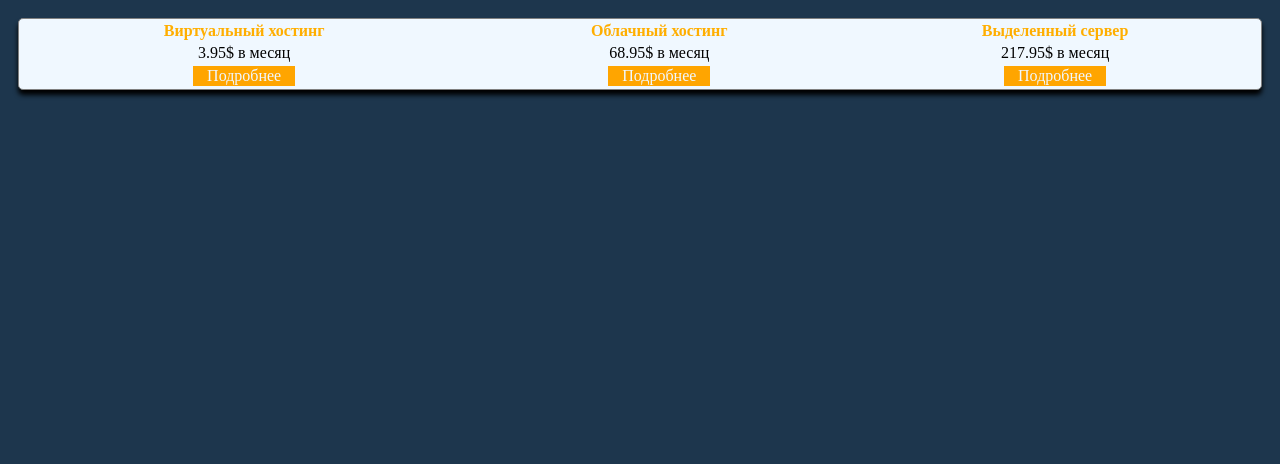
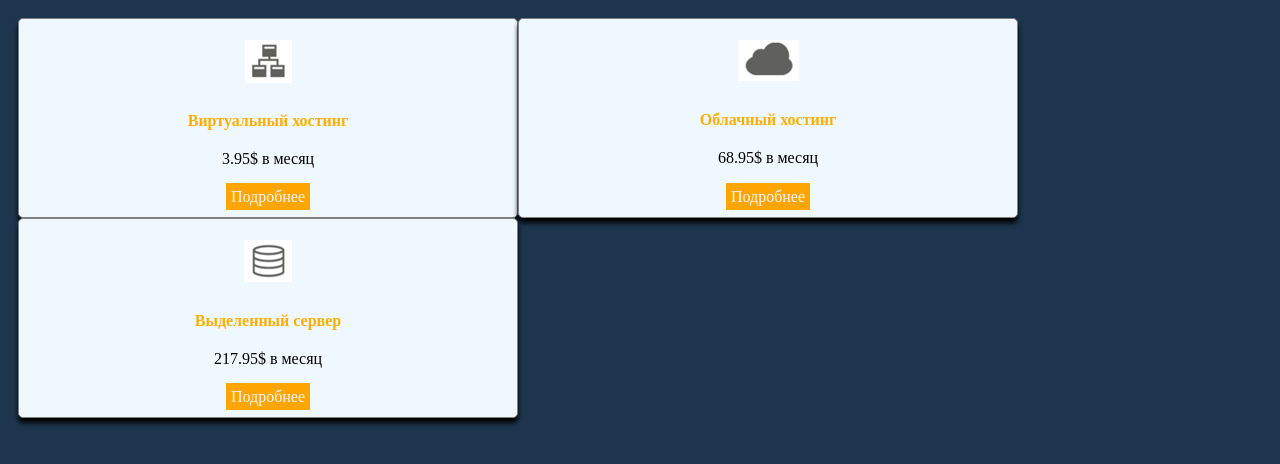
Before and after one commit to LGU-VBG/praktika-9-pm02-7120b-TsygankovDaniil, a plain HTML site: page index.html in a window 1280 px wide. Drawn offline with Linux system fonts and the light colour scheme.

Commit message:
Работа выполнена

```diff
--- a/index.html
+++ b/index.html
@@ -7,9 +7,22 @@
 	</head>
 	<body>
 		<table>
-			<tr><th>Виртуальный хостинг</th><th>Облачный хостинг</th><th>Выделенный сервер</th></tr>
-			<tr><td align="center">3.95$ в месяц</td><td align="center">68.95$ в месяц</td><td align="center">217.95$ в месяц</td>
-			<tr><td align="center"><p>Подробнее</p></td><td align="center"><p>Подробнее</p></td><td align="center"><p>Подробнее</p></td></tr>
+			<tr><th><div id="unknown"><img src="unknown.png"></div></th></tr>
+			<tr><th>Виртуальный хостинг</th></tr>
+			<tr><td align="center">3.95$ в месяц</td></tr>
+			<tr><td align="center"><a href=""><body link="aliceblue" vlink="aliceblue">Подробнее</body></a></td></tr>
+		</table>
+		<table>
+			<tr><th><div id="unknown (1)"><img src="unknown (1).png"></div></th></tr>
+			<tr><th>Облачный хостинг</th></tr>
+			<tr><td align="center">68.95$ в месяц</td></tr>
+			<tr><td align="center"><a href=""><body link="aliceblue" vlink="aliceblue">Подробнее</body></a></td></tr>
+		</table>
+		<table>
+			<tr><th><div id="unknown (2)"><img src="unknown (2).png"></div></th></tr>
+			<tr><th>Выделенный сервер</th></tr>
+			<tr><td align="center">217.95$ в месяц</td></tr>
+			<tr><td align="center"><a href=""><body link="aliceblue" vlink="aliceblue">Подробнее</body></a></td></tr>
 		</table>
 	</body>
 </html>
--- a/styles.css
+++ b/styles.css
@@ -5,15 +5,18 @@ body {
 table {
     border: 1px solid grey;
     background-color: aliceblue;
-    width: 100%;
+    width: 500px;
+    height: 200px;
     border-radius: 5px;
     box-shadow: 0 5px 5px;
+    float: left;
 }
 th {
     color: rgb(255, 174, 0);
 }
-p {
-    border: 1px solid orange;
+a {
+    text-decoration: none;
+    border: 5px solid orange;
     padding: 10 px;
     background: orange;
     color: aliceblue;
```
Also changed, not shown: unknown (1).png (added), unknown (2).png (added), unknown.png (added).
